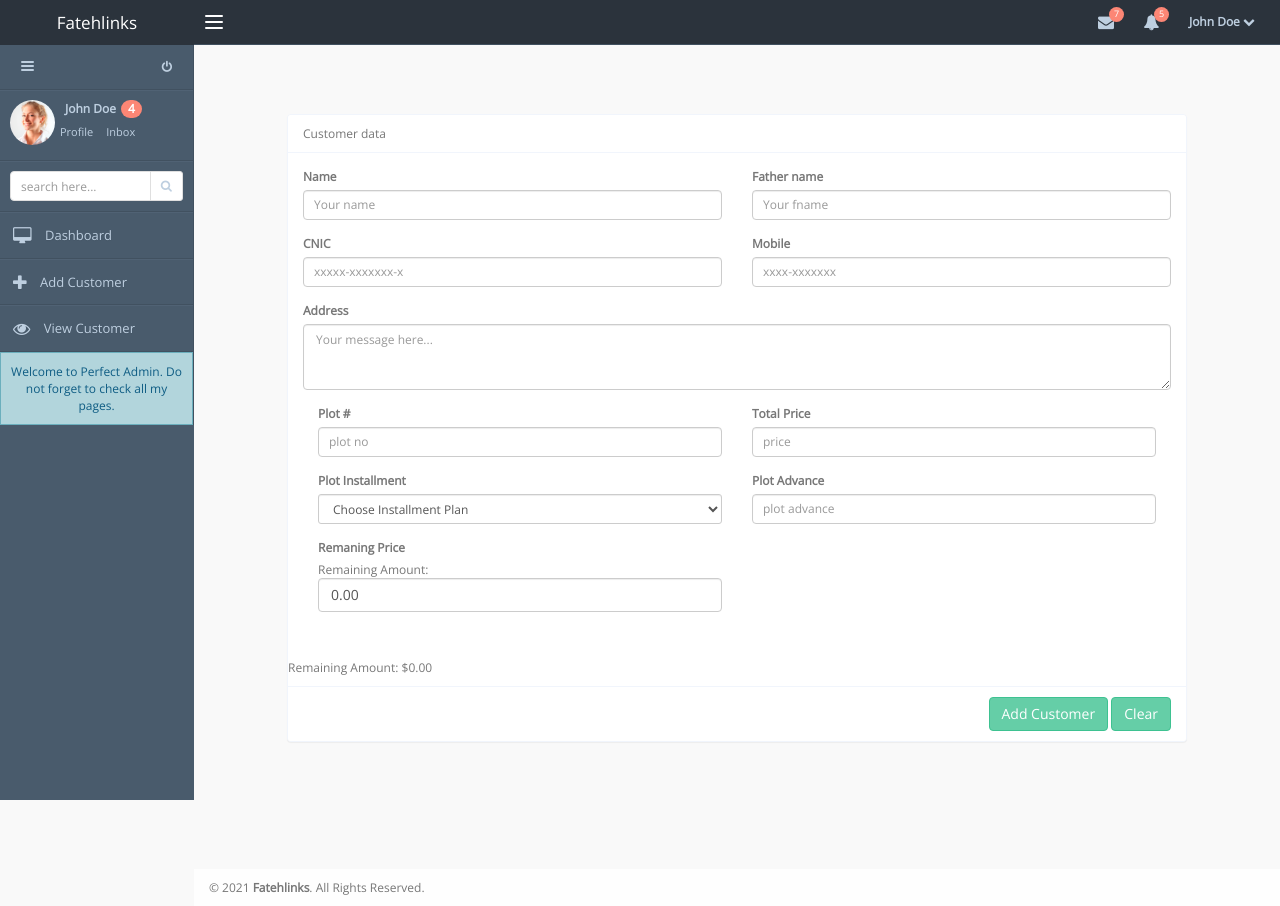
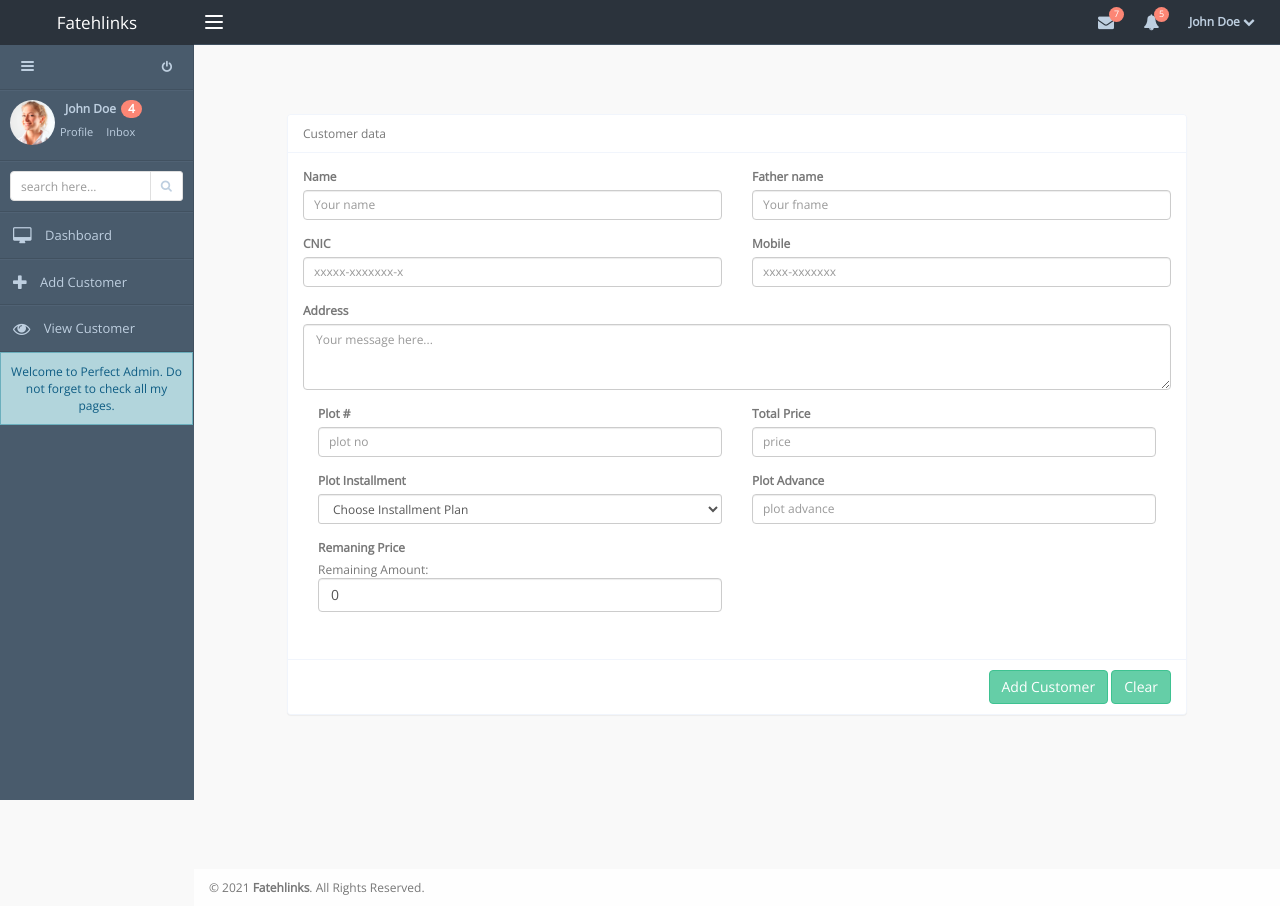
Before and after one commit to Arisha71/real_state, a PHP site: page /add-customer.php in a window 1280 px wide. Run offline with PHP 8.4, Linux system fonts and the light colour scheme; the visitor is signed in with stand-in values (Sample User, id 1); some libraries are stand-ins or nearby versions.

Commit message:
Auto Calculation Complete
Auto Remaning is ok

```diff
--- a/session-demo/add-customer.php
+++ b/session-demo/add-customer.php
@@ -80,21 +80,20 @@
 									<div class="col-md-6">
 										<div class="form-group">
 											<label class="control-label">Plot Advance</label>
-											<input  type="number" placeholder="plot advance" id="plotAdvance" name="advance" class="form-control input-sm">
+											<input  type="number" placeholder="plot advance" id="amountPaid" name="advance" class="form-control input-sm">
 										</div>
 									</div><!-- /.col -->
 									<div class="col-md-6">
 										<div class="form-group">
 											<label class="control-label">Remaning Price</label>
 											<!-- <input type="number" name="remaning" placeholder="remainig" id="remainingAmount" class="form-control input-sm" required > -->
-											<p>Remaining Amount:<span class="form-control" name="remaning" id="remainingAmount">0.00</span></p>
+											<p>Remaining Amount:<span class="form-control" name="remaning" id="remainingAmount">0</span></p>
 
 										</div>
 									</div><!-- /.col -->
 							</div>
 							<br>
 
-  <p>Remaining Amount: $<span id="remainingAmount">0.00</span></p>
 
   <script>
     // Function to calculate the remaining amount
```
